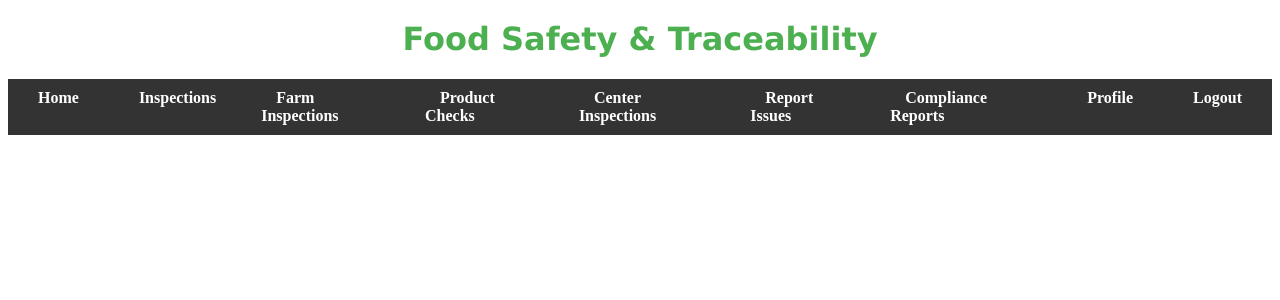
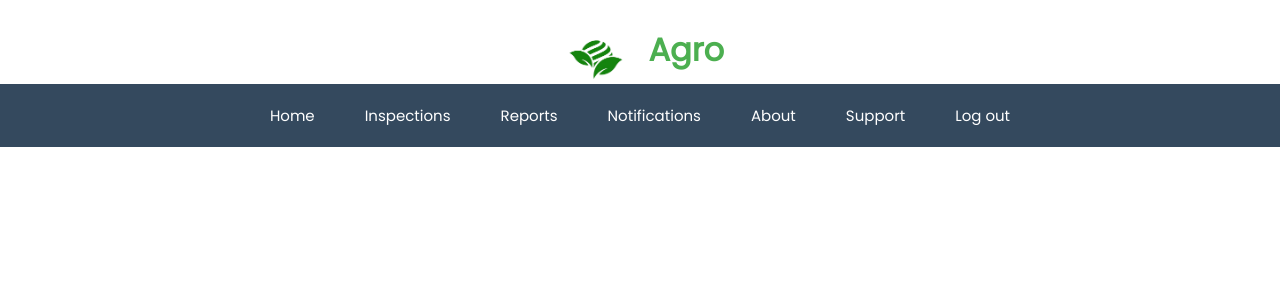
Before and after one commit to kiryuhanabi/Group27_DBMS_Autumn_24, a PHP site: page /inspector.html in a window 1280 px wide. Shown: the top 300 px of the page. Run offline with PHP 8.4, Linux system fonts and the light colour scheme.

Commit message:
Created Dropdown navbar for inspector

```diff
--- a/Frontend/inspector.html
+++ b/Frontend/inspector.html
@@ -1,24 +1,44 @@
 <!DOCTYPE html>
 <html lang="en">
 <head>
-    <title>Inspector Dashboard</title>
+    <meta charset="UTF-8">
+    <meta http-equiv="X-UA-Compatible" content="IE=edge">
+    <meta name="viewport" content="width=device-width, initial-scale=1.0">
+    <title>Dashboard</title>
     <link rel="stylesheet" href="inspector_style.css">
-    <link href="logo.png" rel="icon" type="image/png">
+    <link rel="preconnect" href="https://fonts.googleapis.com">
 </head>
 <body>
-    <h1>Food Safety & Traceability</h1>
-    <nav class="navbar">
+    <h1>
+        <img src="logo.png" alt="Agro Logo" class="logo-img">
+        Agro
+    </h1>
+    <nav class="nav">
         <ul class="ul">
-            <li><a href="inspector.html">Home</a></li>
-            <li><a href="inspections.html">Inspections</a></li>
-            <li><a href="farm_inspections.html">Farm Inspections</a></li>
-            <li><a href="product_checks.html" target="_blank">Product Checks</a></li>
-            <li><a href="center_inspections.html">Center Inspections</a></li>
-            <li><a href="report_issues.html">Report Issues</a></li>
-            <li><a href="compliance_reports.html">Compliance Reports</a></li>
-            <li><a href="inspector_profile.html" target="_blank">Profile</a></li>
-            <li><a href="starting_page.html">Logout</a></li>
+        <li><a href="#">Home</a></li>
+        <li>
+            <a href="#">Inspections</a>
+            <ul class="dropdown">
+                <li><a href="#">Farm</a></li>
+                <li><a href="#">Products</a></li>
+                <li><a href="#">Center</a></li>
+                <li><a href="#">xyz</a></li>
+            </ul>
+        </li>
+        <li>
+            <a href="#">Reports</a>
+            <ul class="dropdown">
+                <li><a href="#">X</a></li>
+                <li><a href="#">Y</a></li>
+                <li><a href="#">Z</a></li>
+            </ul>
+        </li>
+        <li><a href="#">Notifications</a></li>
+        <li><a href="inspector_profile.html">About</a></li>
+        <li><a href="#">Support</a></li>
+        <li><a href="login.html">Log out</a></li>
         </ul>
     </nav>
+
 </body>
 </html>
--- a/Frontend/inspector_style.css
+++ b/Frontend/inspector_style.css
@@ -1,25 +1,65 @@
+@import url('https://fonts.googleapis.com/css2?family=Poppins&display=swap');
+
+* {
+    padding: 0;
+    margin: 0;
+    font-family: 'Poppins', monospace;
+}
+
 h1 {
     text-align: center;
     color: #4CAF50;
     margin-top: 20px;
-    font-family: 'Lucida Sans';
+    font-family: 'Poppins';
 }
 
-.navbar {
-    background-color: #333;
-    padding: 10px 0;
+.logo-img {
+    width: 80px;
+    vertical-align: middle;
+    margin-right: 4px;
 }
 
-.navbar .ul {
+
+ul {
     list-style: none;
-    margin: 0;
-    padding: 0;
+    background: #34495e;
     display: flex;
     justify-content: center;
 }
 
-.navbar .ul li {
-    margin: 0 15px;
+ul li {
+    display: inline-block;
+    position: relative;
+}
+
+ul li a {
+    display: block;
+    padding: 20px 25px;
+    color: #FFF;
+    text-decoration: none;
+    text-align: center;
+    font-size: 15px;
+}
+
+ul li ul.dropdown li {
+    display: block;
+    text-align: center;
+}
+
+ul li ul.dropdown {
+    width: 100%;
+    background: #34495e;
+    position: absolute;
+    z-index: 999;
+    display: none;
+}
+
+ul li a:hover {
+    background: #4CAF50;
+}
+
+ul li:hover ul.dropdown {
+    display: block;
 }
 
 .navbar .ul li a {
@@ -31,11 +71,7 @@ h1 {
     transition: background-color 0.3s ease;
 }
 
-.navbar .ul li a:hover {
-    background-color: #4CAF50;
+@media (max-width: 768px) {
+.navbar .ul {
+    flex-direction: column;}
 }
-
-@media (max-width: 768px) {
-    .navbar .ul {
-        flex-direction: column;}
-    }
--- a/Frontend/update_profile_style.css
+++ b/Frontend/update_profile_style.css
@@ -9,6 +9,7 @@ body {
     background: url('agro_field_2.jpg') no-repeat center center fixed;
     background-size: cover;
 }
+
 
 .form {
     width: 420px;
```
Also changed, not shown: Frontend/inspector_profile_style.css (+23 -8 lines), Frontend/ins_background.jpg (added).
